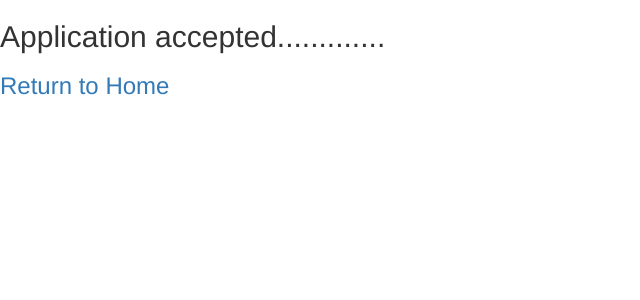
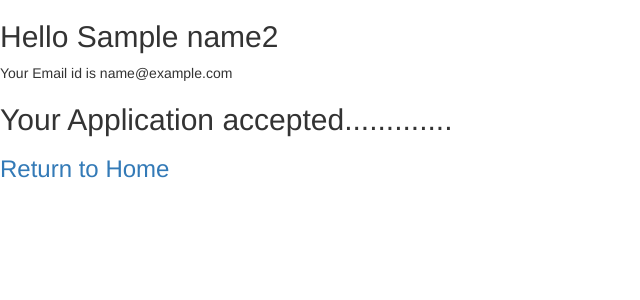
Before and after one commit to i-mus/Banking-app, a Django app: template banking/templates/success.html in a window 1280 px wide. Shown: the top 300 px of the page, without its empty margins (0-640 px from the left). Run offline with Django 4.2, Linux system fonts and the light colour scheme; the template is opened without the code that fills it: most values are stand-ins (such as "Sample title", 1, 10 or a date in 2020); some libraries are stand-ins or nearby versions.

Commit message:
'some_changes'

```diff
--- a/banking/bankapp/views.py
+++ b/banking/bankapp/views.py
@@ -19,4 +19,7 @@ class RestrictedView(LoginRequiredMixin, TemplateView):
 
 @login_required
 def success(request):
-    return render(request, 'success.html')
+    if request.method == 'POST':
+        name = request.POST['Name']
+        mail = request.POST['mailid']
+    return render(request, 'success.html', {'name2': name , 'mail':mail})
--- a/banking/templates/success.html
+++ b/banking/templates/success.html
@@ -1,7 +1,8 @@
 {% extends 'base.html' %}
 {% block body %}
-
-<h2>Application accepted.............</h2>
+<h2>Hello {{ name2 }}</h2>
+<p>Your Email id is {{ mail }}</p>
+<h2>Your Application accepted.............</h2>
 
 <div class="">
     <a href="/"><h3>Return to Home</h3></a>
```
Also changed, not shown: banking/db.sqlite3.
